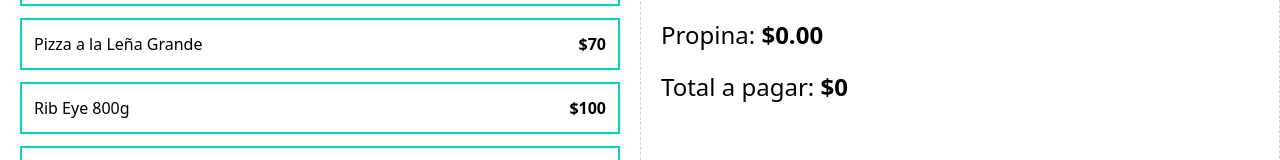
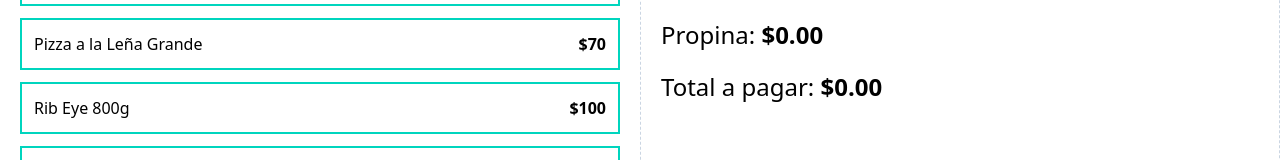
Before and after one commit to MorsaDevOmarG/CalculadoraPropinasTs, a React (Vite) app: page / in a window 1280 px wide. Shown: the part 562-722 px from the top of the page. Built offline with nearby package versions, Linux system fonts and the light colour scheme.

Commit message:
Calculando el TOTAL a PAGAR

```diff
--- a/src/components/OrderTotals.tsx
+++ b/src/components/OrderTotals.tsx
@@ -9,7 +9,8 @@
 
 export default function OrderTotals({ order, tip }: OrderTotalsProps) {
   const subtotalAmount = useMemo(() => order.reduce((total, item) => total + item.price * item.quantity, 0), [order]);
-  const tipAmount = useMemo( () => subtotalAmount * tip, [tip, order] );
+  const tipAmount = useMemo(() => subtotalAmount * tip, [tip, order]);
+  const totalAmount = useMemo(() => subtotalAmount + tipAmount, [tip, order]);
 
   return (
     <>
@@ -28,7 +29,7 @@
 
         <p className="text-2xl my-5">
           Total a pagar: {''}
-            <span className="font-bold">$0</span>
+          <span className="font-bold">{formatCurrency(totalAmount)}</span>
         </p>
       </div>
 
```
